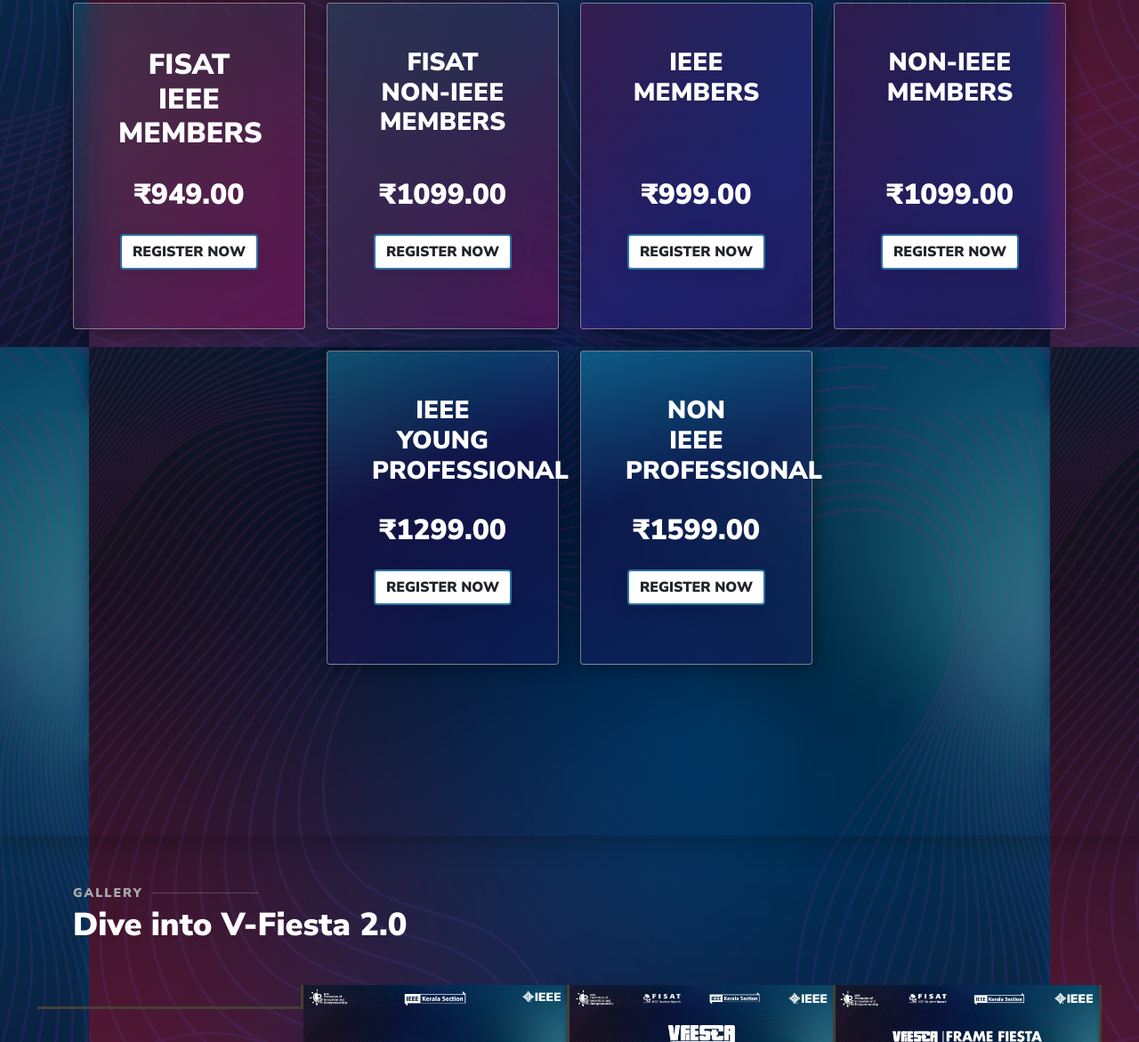
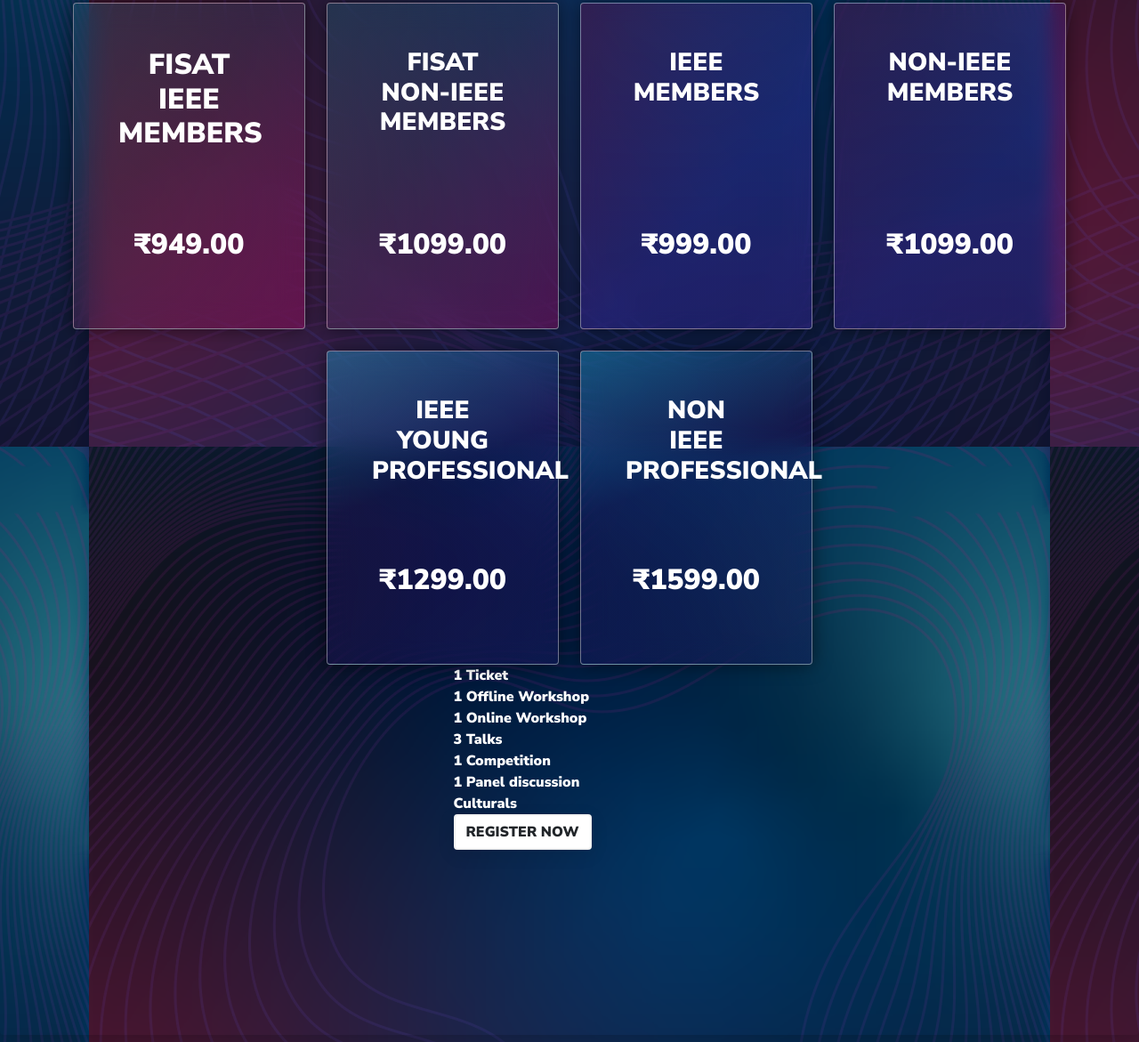
Before and after one commit to abhi21550/Vfiesta.github.io, a plain HTML site: page index.html in a window 1280 px wide. Shown: the part 8684-9855 px from the top of the page at 89% size. Drawn offline with nearby package versions, Linux system fonts and the light colour scheme; a web font is replaced by a local one.

Commit message:
Common box Skeleton

```diff
--- a/index.html
+++ b/index.html
@@ -1280,7 +1280,7 @@ Join us for an enriching Macramé workshop conducted by the talented 𝗦𝘂
                   </ul> -->
                   <div class="price-cta">
                     <strong class="price">₹949.00</strong>
-                    <p><a href="https://www.yepdesk.com/embed/buy-tickets/64ef614b46e0fb0001ea753c/private/pj0hvh51je" class="btn btn-white">REGISTER NOW</a></p>
+                    <!-- <p><a href="https://www.yepdesk.com/embed/buy-tickets/64ef614b46e0fb0001ea753c/private/pj0hvh51je" class="btn btn-white">REGISTER NOW</a></p> -->
                     <!-- <form action=""><script src="https://checkout.razorpay.com/v1/payment-button.js" data-payment_button_id="pl_MMK3YWe4FWbHtX" async> </script> </form> -->
                     </p>
                   </div>
@@ -1303,7 +1303,7 @@ Join us for an enriching Macramé workshop conducted by the talented 𝗦𝘂
                   </ul> -->
                   <div class="price-cta">
                     <strong class="price">₹1099.00</strong>
-                    <p><a href="https://www.yepdesk.com/embed/buy-tickets/64ef614b46e0fb0001ea753c/private/pj0hvh51je" class="btn btn-white">REGISTER NOW</a></p>
+                    <!-- <p><a href="https://www.yepdesk.com/embed/buy-tickets/64ef614b46e0fb0001ea753c/private/pj0hvh51je" class="btn btn-white">REGISTER NOW</a></p> -->
                   </div>
                 </div>
                 </div>
@@ -1324,7 +1324,7 @@ Join us for an enriching Macramé workshop conducted by the talented 𝗦𝘂
                   </ul> -->
                   <div class="price-cta">
                     <strong class="price">₹999.00</strong>
-                    <p><a href="https://www.yepdesk.com/embed/buy-tickets/64ef614b46e0fb0001ea753c/private/pj0hvh51je" class="btn btn-white">REGISTER NOW</a></p>
+                    <!-- <p><a href="https://www.yepdesk.com/embed/buy-tickets/64ef614b46e0fb0001ea753c/private/pj0hvh51je" class="btn btn-white">REGISTER NOW</a></p> -->
                   </div>
                 </div>
                 </div>
@@ -1345,7 +1345,7 @@ Join us for an enriching Macramé workshop conducted by the talented 𝗦𝘂
                   </ul> -->
                   <div class="price-cta">
                     <strong class="price">₹1099.00</strong>
-                    <p><a href="https://www.yepdesk.com/embed/buy-tickets/64ef614b46e0fb0001ea753c/private/pj0hvh51je" class="btn btn-white">REGISTER NOW</a></p>
+                    <!-- <p><a href="https://www.yepdesk.com/embed/buy-tickets/64ef614b46e0fb0001ea753c/private/pj0hvh51je" class="btn btn-white">REGISTER NOW</a></p> -->
                   </div>
                 </div>
               </div>
@@ -1370,7 +1370,7 @@ Join us for an enriching Macramé workshop conducted by the talented 𝗦𝘂
                   </ul> -->
                   <div class="price-cta">
                     <strong class="price">₹1299.00</strong>
-                    <p><a href="https://www.yepdesk.com/embed/buy-tickets/64ef614b46e0fb0001ea753c/private/pj0hvh51je" class="btn btn-white">REGISTER NOW</a></p>
+                    <!-- <p><a href="https://www.yepdesk.com/embed/buy-tickets/64ef614b46e0fb0001ea753c/private/pj0hvh51je" class="btn btn-white">REGISTER NOW</a></p> -->
                   </div>
                 </div>
                 </div>
@@ -1391,7 +1391,7 @@ Join us for an enriching Macramé workshop conducted by the talented 𝗦𝘂
                   </ul> -->
                   <div class="price-cta">
                     <strong class="price">₹1599.00</strong>
-                    <p><a href="https://www.yepdesk.com/embed/buy-tickets/64ef614b46e0fb0001ea753c/private/pj0hvh51je" class="btn btn-white">REGISTER NOW</a></p>
+                    <!-- <p><a href="https://www.yepdesk.com/embed/buy-tickets/64ef614b46e0fb0001ea753c/private/pj0hvh51je" class="btn btn-white">REGISTER NOW</a></p> -->
                   </div>
                 </div>
               </div>
@@ -1399,13 +1399,20 @@ Join us for an enriching Macramé workshop conducted by the talented 𝗦𝘂
 
 
 </div>
-<!-- <div class="row align-items-center justify-content-center">
+<div class="row align-items-center justify-content-center">
     <div class="col-lg-3 mb-4 mb-lg-0 ">
-      <div class="pricing h-100 text-center popular">
-
+      <div id="commonRegister" class="h-100 popular">
+        1 Ticket<br>
+        1 Offline Workshop<br>
+        1 Online Workshop<br>
+        3 Talks<br>
+        1 Competition<br>
+        1 Panel discussion<br>
+        Culturals<br>
+        <p id="regButton"><a href="https://www.yepdesk.com/embed/buy-tickets/64ef614b46e0fb0001ea753c/private/pj0hvh51je" class="btn btn-white" >REGISTER NOW</a></p>
       </div>
     </div>
-</div> -->
+</div>
 </section>
         <!-- <div class="row">
 
```
